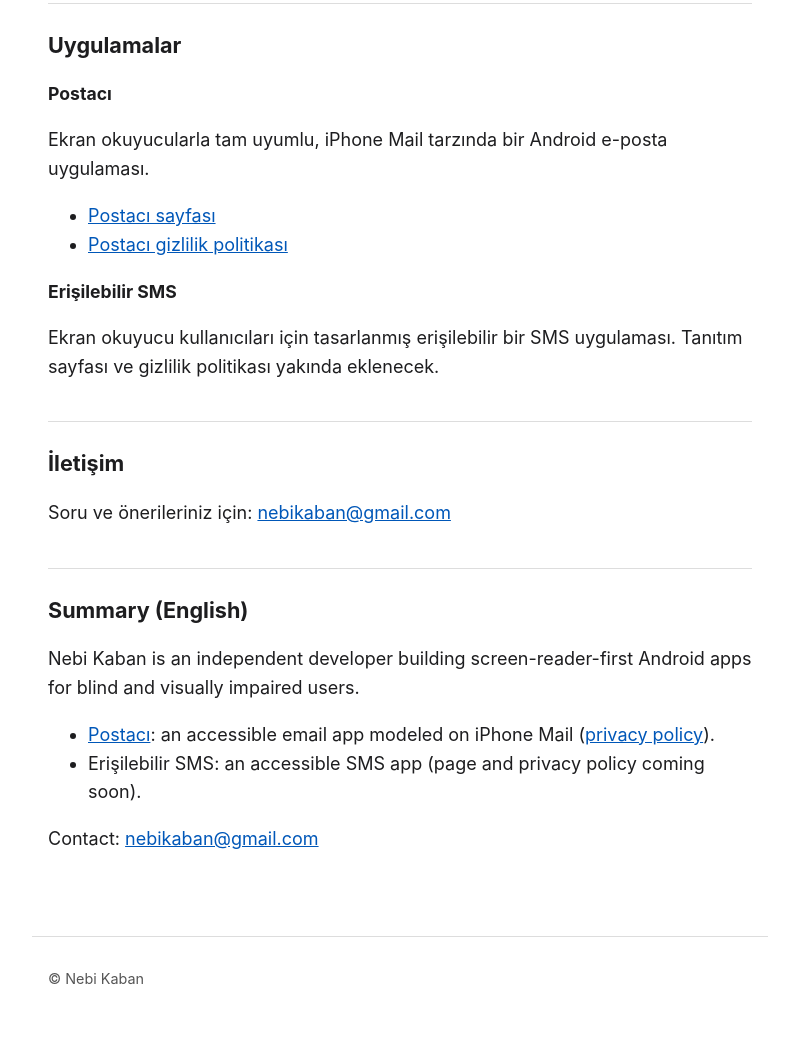
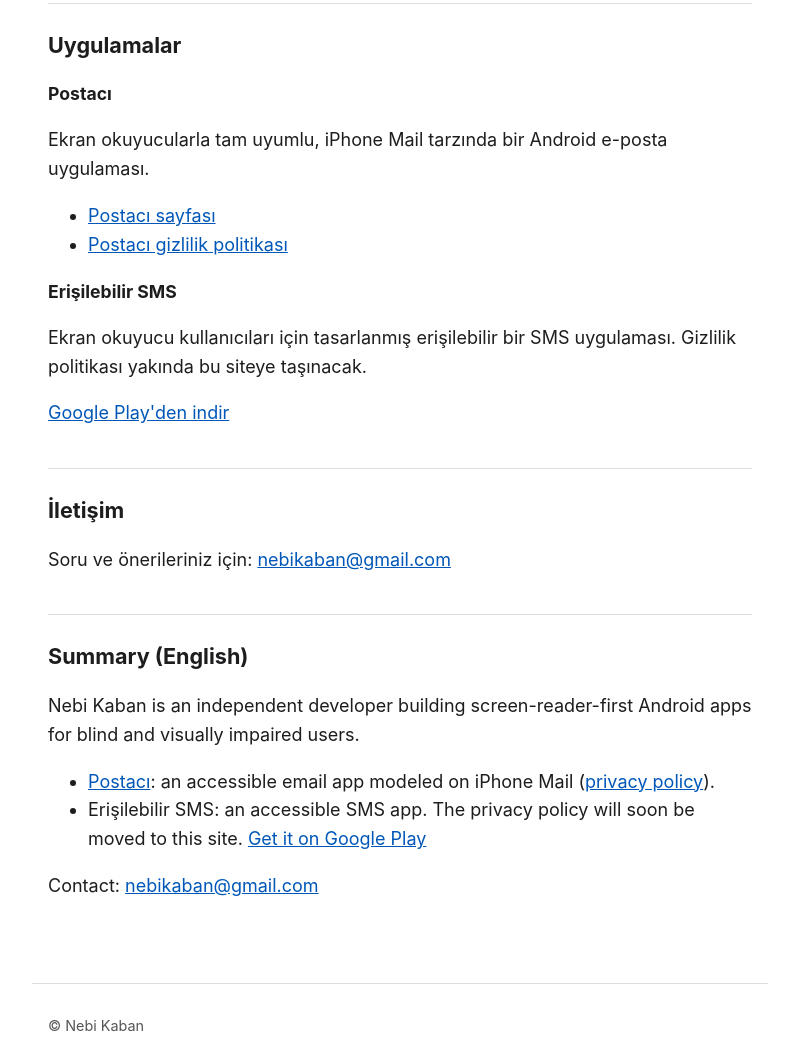
Before and after one commit to nebikaban/nebikaban.github.io, a plain HTML site: page index.html in a window 1280 px wide. Shown: the part 182-1236 px from the top of the page, without its empty margins (240-1039 px from the left). Before the commit the page ends 1203 px from the top, so only its background shows below. Drawn offline with Linux system fonts and the light colour scheme.

Commit message:
Erişilebilir SMS: Play Store bağlantısı ve gizlilik notu
Co-Authored-By: Claude Sonnet 5.5 <noreply@anthropic.com>

```diff
--- a/index.html
+++ b/index.html
@@ -33,7 +33,8 @@
       <li><a href="/postaci/gizlilik.html">Postacı gizlilik politikası</a></li>
     </ul>
     <h3>Erişilebilir SMS</h3>
-    <p>Ekran okuyucu kullanıcıları için tasarlanmış erişilebilir bir SMS uygulaması. Tanıtım sayfası ve gizlilik politikası yakında eklenecek.</p>
+    <p>Ekran okuyucu kullanıcıları için tasarlanmış erişilebilir bir SMS uygulaması. Gizlilik politikası yakında bu siteye taşınacak.</p>
+    <p><a href="https://play.google.com/store/apps/details?id=com.nebi.mesajlar">Google Play'den indir</a></p>
   </section>
 
   <section aria-labelledby="tr-iletisim">
@@ -46,7 +47,7 @@
     <p>Nebi Kaban is an independent developer building screen-reader-first Android apps for blind and visually impaired users.</p>
     <ul>
       <li><a href="/postaci/">Postacı</a>: an accessible email app modeled on iPhone Mail (<a href="/postaci/gizlilik.html#en">privacy policy</a>).</li>
-      <li>Erişilebilir SMS: an accessible SMS app (page and privacy policy coming soon).</li>
+      <li>Erişilebilir SMS: an accessible SMS app. The privacy policy will soon be moved to this site. <a href="https://play.google.com/store/apps/details?id=com.nebi.mesajlar">Get it on Google Play</a></li>
     </ul>
     <p>Contact: <a href="mailto:nebikaban@gmail.com">nebikaban@gmail.com</a></p>
   </section>
```
